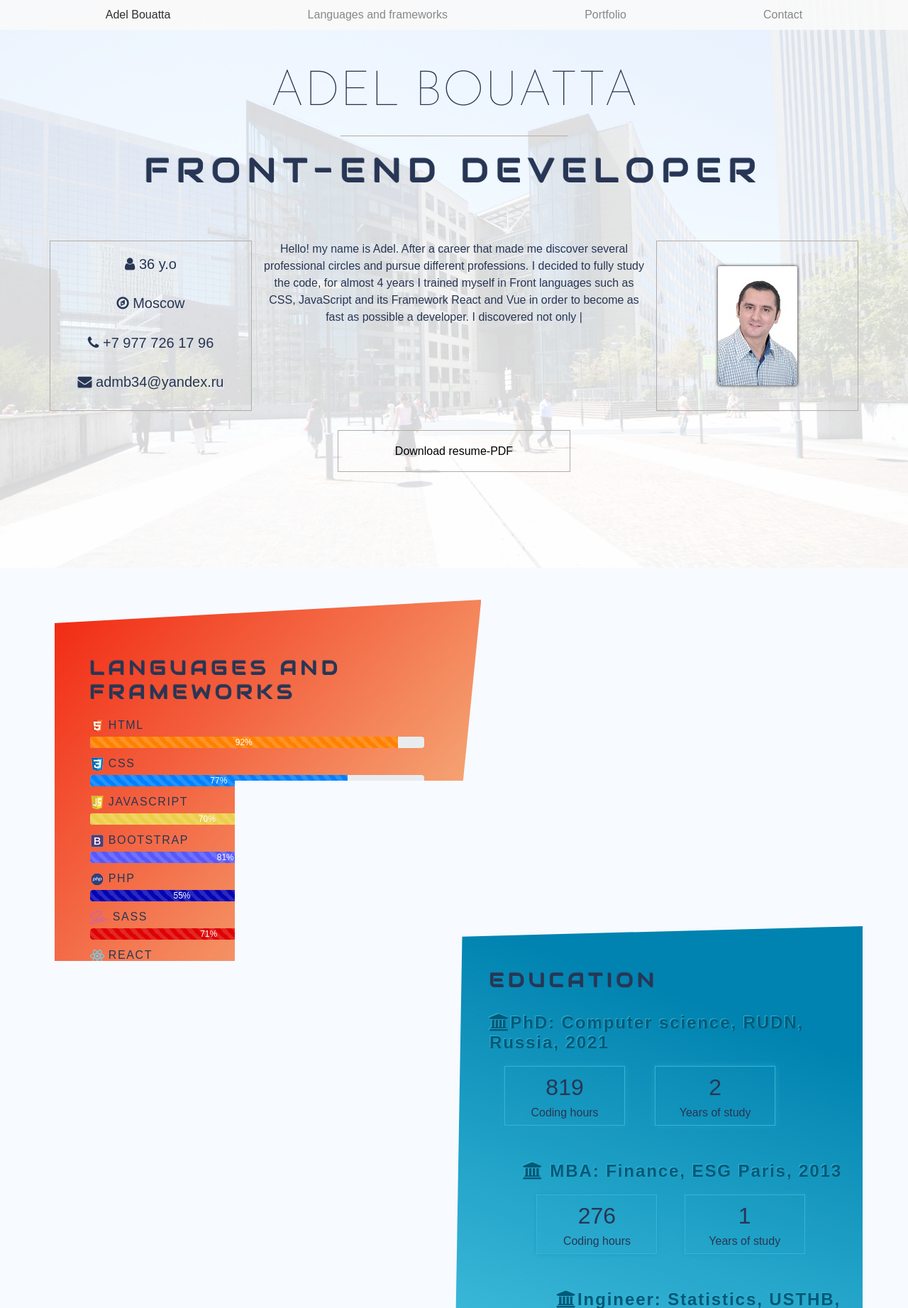
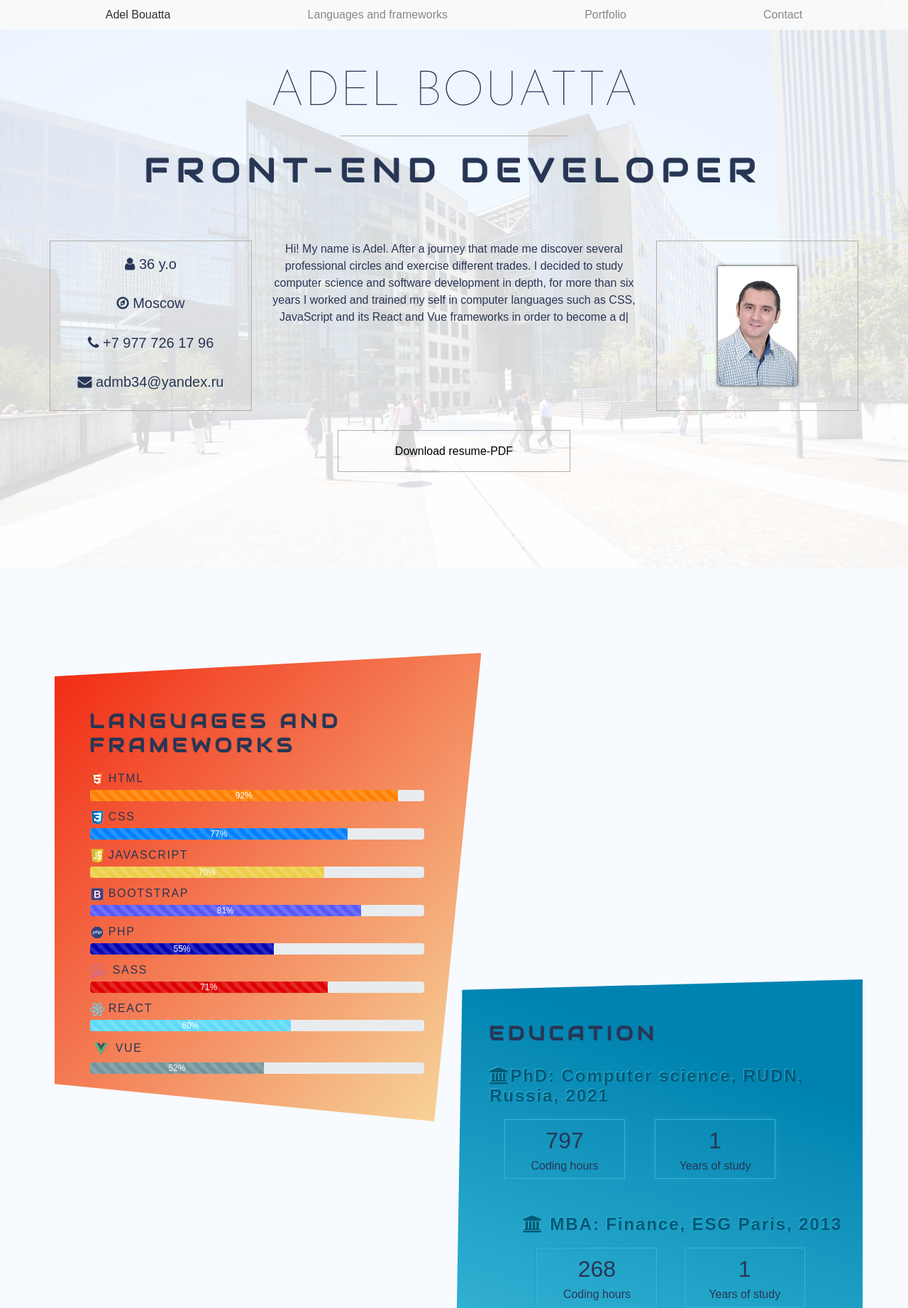
Before and after one commit to adelwebdev/adelwebdev.github.io, a PHP site: page / in a window 1280 px wide. Shown: the top 1843 px of the page at 71% size. Run offline with PHP 8.4, Linux system fonts and the light colour scheme; some web fonts are replaced.

Commit message:
Add files via upload

```diff
--- a/script.js
+++ b/script.js
@@ -17,7 +17,7 @@
 // TYPED
 var typed = new Typed(".typed", {
   strings: [
-    "Hello! my name is Adel. After a career that made me discover several professional circles and pursue different professions. I decided to fully study the code, for almost 4 years I trained myself in Front languages such as CSS, JavaScript and its Framework React and Vue in order to become as fast as possible a developer. I discovered not only a professional future, but also a passion for programming...",
+    "Hi! My name is Adel. After a journey that made me discover several professional circles and exercise different trades. I decided to study computer science and software development in depth, for more than six years I worked and trained my self in computer languages such as CSS, JavaScript and its React and Vue frameworks in order to become a developer. I discovered not only a professional future, but also a passion for programming.",
   ],
   typeSpeed: 20,
 });
--- a/style.css
+++ b/style.css
@@ -42,6 +42,7 @@
   font-size: 4.3em;
   text-transform: uppercase;
 }
+
 #line {
   height: 1px;
   background-color: #b3aca7;
@@ -97,7 +98,7 @@
 /* ********************** LANGAGES *********************** */
 #langages {
   padding: 80px 80px 80px 50px;
-  margin: 45px 0 0 6%;
+  margin: 120px 0 0 6%;
   height: 660px;
   width: 47%;
   max-width: 640px;
```
